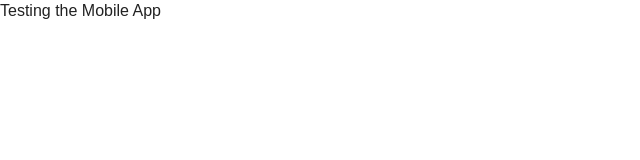
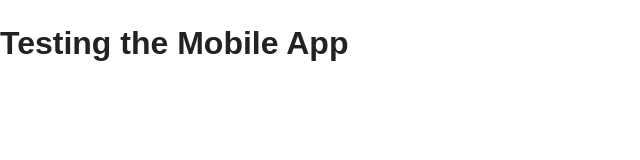
Before and after one commit to tyronsp/iversity, a plain HTML site: page index.html in a window 1280 px wide. Shown: the whole page, without its empty margins (0-640 px from the left). Drawn offline with Linux system fonts and the light colour scheme.

Commit message:
second trial test with eclipse

```diff
--- a/index.html
+++ b/index.html
@@ -40,7 +40,7 @@
     <body>
 
         <!-- Add your site or application content here -->
-        Testing the Mobile App
+       <h1>Testing the Mobile App</h1>
 
         <script src="js/vendor/zepto.min.js"></script>
         <script src="js/helper.js"></script>
```
